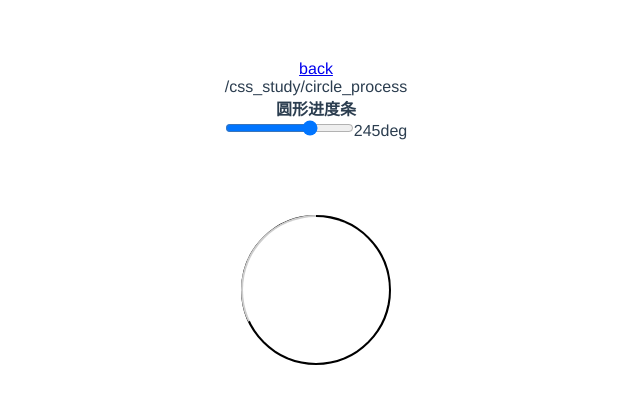
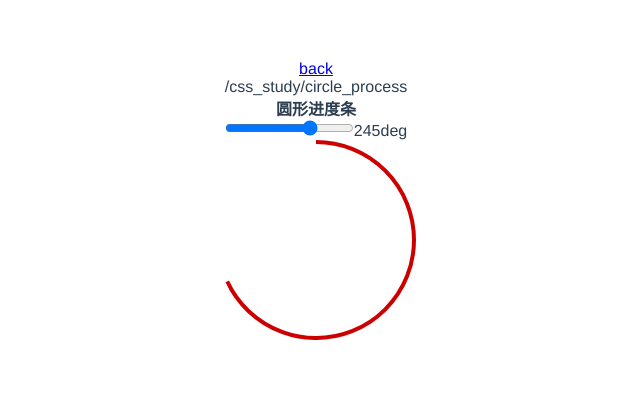
Before and after one commit to xiongxiong109/front_end_study, a Vue app: page /css_study/circle_process in a window 1280 px wide. Shown: the top 404 px of the page, without its empty margins (324-964 px from the left). Built offline with nearby package versions, Linux system fonts and the light colour scheme.

Commit message:
修改圆环进度条样式

```diff
--- a/src/router/CSStudy/pages/cir_pro.vue
+++ b/src/router/CSStudy/pages/cir_pro.vue
@@ -35,53 +35,43 @@
 	}
 </script>
 <style type="text/css">
-	.container-box {
-		height: 300px;
-		display: flex;
-		align-items: center;
-		justify-content: center;
-	}
 	.progress {
-		width: 150px;
-		height: 150px;
-		border-radius: 50%;
-		color: #fff;
-		display: flex;
-		align-items: center;
-		justify-content: center;
+		width: 200px;
+		height: 200px;
+		margin: auto;
+		/*background-color: #c00;*/
+		position: relative;
 		overflow: hidden;
-		border: 2px solid #fff;
-		background: #000;
-	}
-	.progress:after {
-		content: '';
-		position: absolute;
-		width: 146px;
-		height: 146px;
-		border-radius: 50%;
-		background-color: #fff;
 	}
 	.left-circle, .right-circle {
-		width: 150px;
-		height: 150px;
+		width: 50%;
+		height: 100%;
+		position: absolute;
 		overflow: hidden;
-		position: relative;
+	}
+	.left-circle {
+		left: 0;
+		/*background-color: #ddd;*/
+	}
+	.right-circle {
+		right: 0;
+		/*background-color: #ccc;*/
 	}
 	.half-circle {
+		width: 200%;
+		height: 100%;
+		border-radius: 50%;
 		position: absolute;
 		top: 0;
-		left: 0;
-		width: 100%;
-		height: 100%;
-		background-color: #cdcdcd;
+		border: 4px solid #c00;
+		box-sizing: border-box;
 	}
 	.left-circle .half-circle {
-		content: '';
-		transform-origin: right center;
-		transform: rotateZ(0);
+		left: 0;
+		clip: rect(0 200px 200px 100px);
 	}
 	.right-circle .half-circle {
-		transform-origin: left;
-		transform: rotateZ(0);
+		right: 0;
+		clip: rect(0 100px 200px 0);
 	}
 </style>
```
